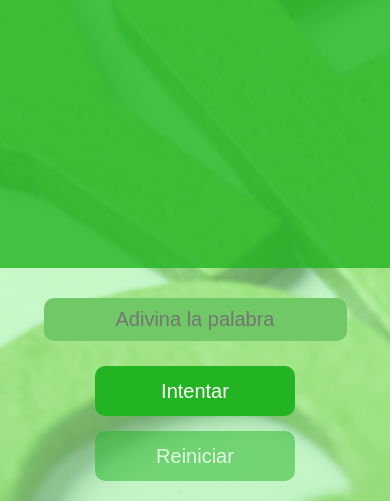
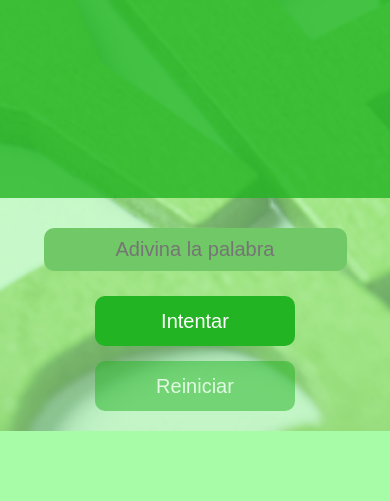
Before and after one commit to AlexisGomezValiente/Wordle, a plain HTML site: page index.html in a window 390 px wide. Shown: the part 343-844 px from the top of the page. Drawn offline with Linux system fonts and the light colour scheme; no server answers; a web font is replaced by a local one.

Commit message:
Probando responsive

```diff
--- a/style.css
+++ b/style.css
@@ -13,6 +13,8 @@ body{
     display: flex;
     justify-content: center;
     align-items: center;
+    margin: 0;
+    padding: 0;
 }
 
 #padre{
@@ -133,14 +135,23 @@ body{
 }
 
 @media (max-width: 850px) {
-    #padre{
+    body {
+        overflow: hidden; /* Para deshabilitar el scroll */
+        padding: 0; /* Asegúrate de que no haya relleno adicional en el body */
+        margin: 0; /* Asegúrate de que no haya margen adicional en el body */
+        height: calc(100vh - 70px); /* Ajusta la altura para restar la barra de navegación */
+    }
+
+    #padre {
         flex-direction: column;
         box-shadow: none;
         border-radius: 0;
         width: 100%;
-        height: 100%;
+        height: 100%; /* Cambiado a 100% en lugar de 100vh */
+        overflow-y: hidden; /* Para deshabilitar el scroll vertical en el contenedor */
         flex-direction: column-reverse;
     }
+
 
     #autor{
         display: none;
```
